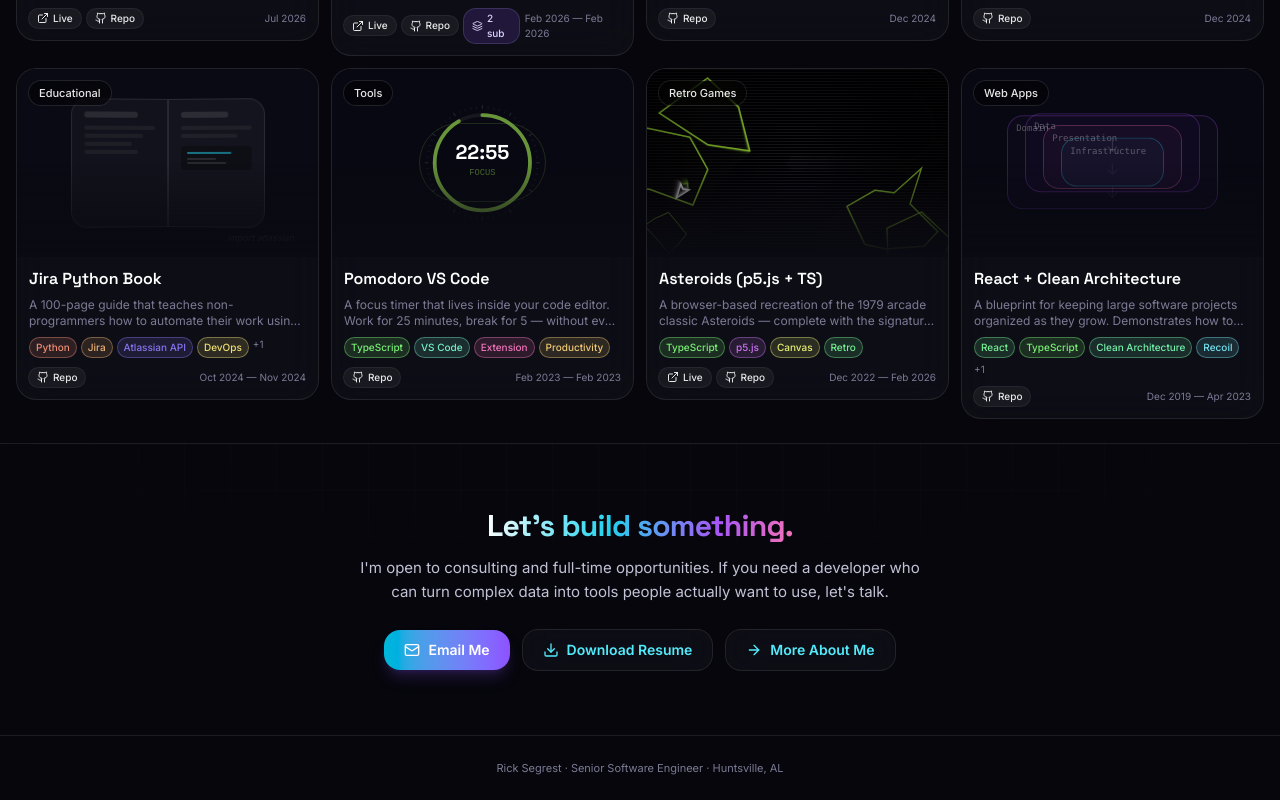
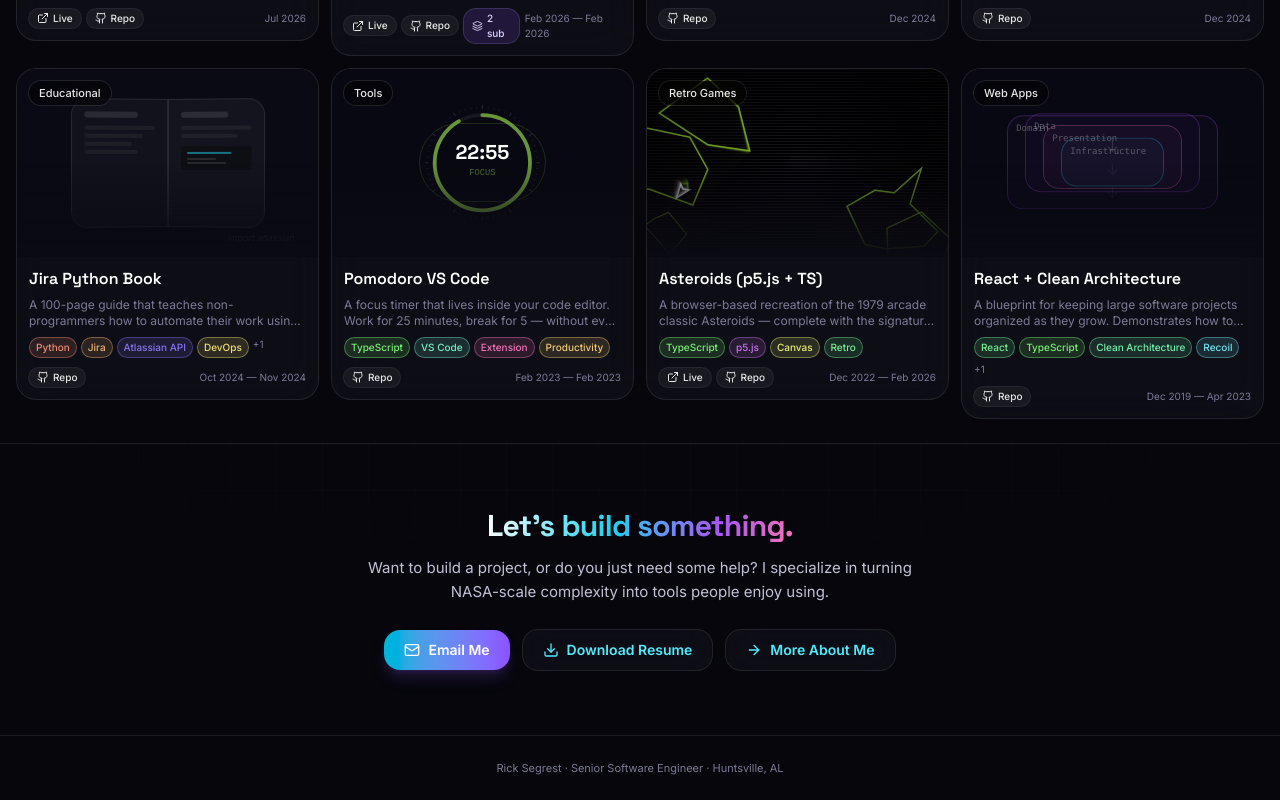
Before and after one commit to rsegrest/ricksegrest.com, a React (Vite) app: page / in a window 1280 px wide. Shown: the part 756-1556 px from the top of the page. Built offline with nearby package versions, Linux system fonts and the light colour scheme; the HTML template or start-up script is replaced by a standard one.

Commit message:
Update CTA section copy

```diff
--- a/src/pages/HomePage.tsx
+++ b/src/pages/HomePage.tsx
@@ -317,8 +317,8 @@ export function HomePage() {
               <span className="text-gradient">Let's build something.</span>
             </h2>
             <p className="mx-auto mt-3 max-w-xl text-[15px] leading-relaxed text-[var(--color-fg-soft)]">
-              I'm open to consulting and full-time opportunities. If you need a developer who can
-              turn complex data into tools people actually want to use, let's talk.
+              Want to build a project, or do you just need some help? I specialize in turning
+              NASA-scale complexity into tools people enjoy using.
             </p>
             <div className="mt-6 flex flex-wrap items-center justify-center gap-3">
               <a
```
